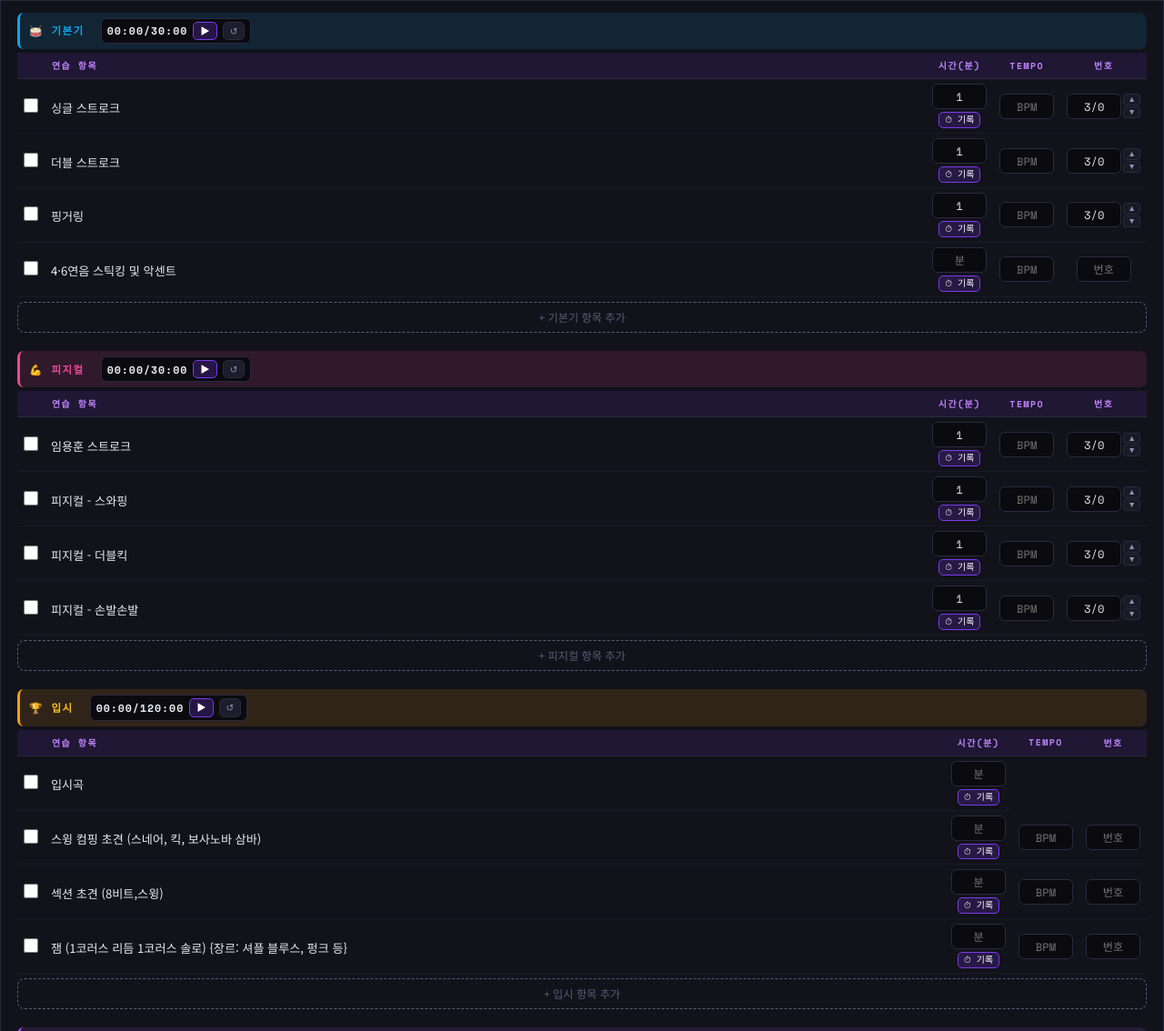
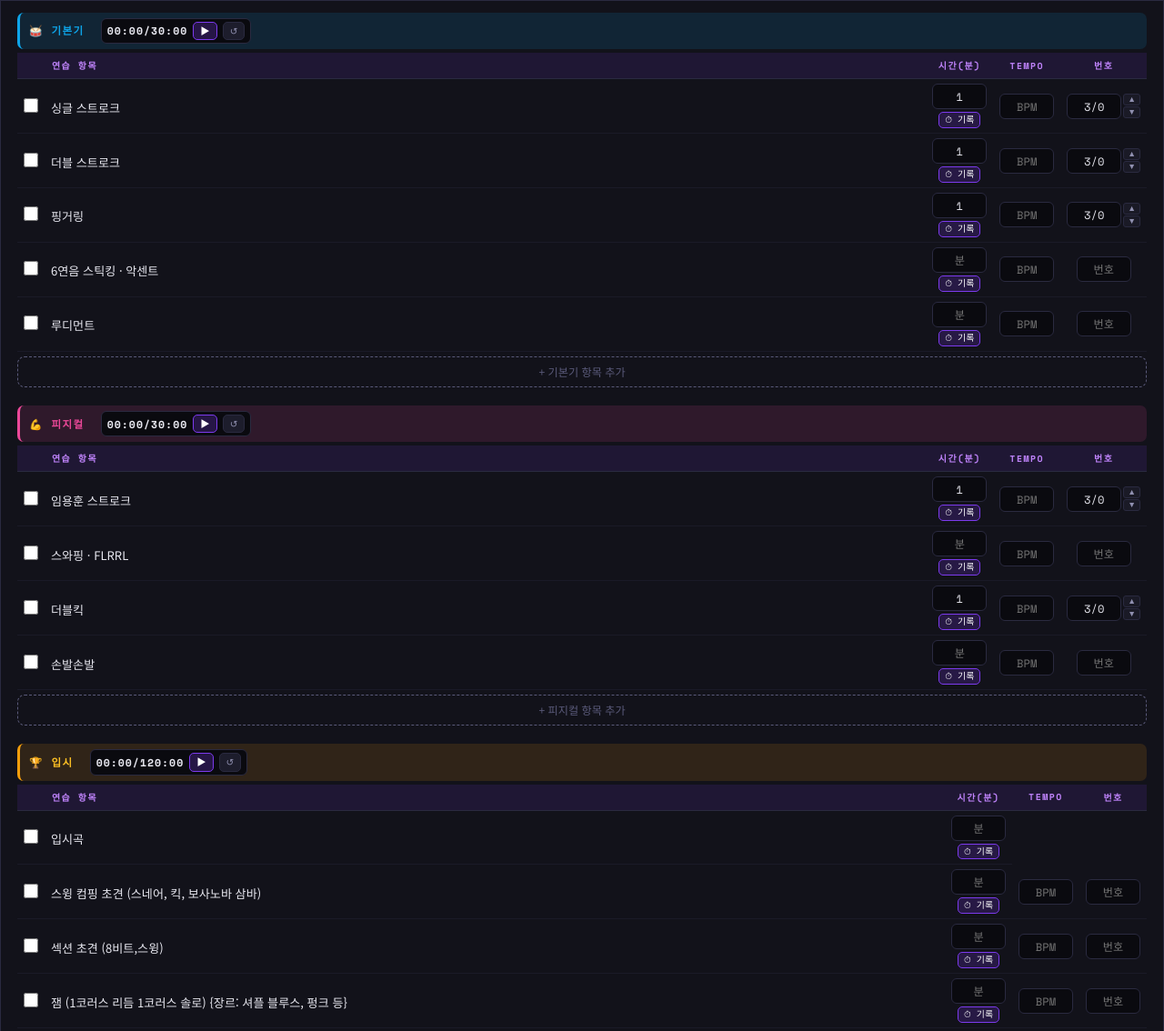
Before and after one commit to vmftm0928/drum-log, a plain HTML site: page index.html in a window 1280 px wide. Shown: the part 1652-2786 px from the top of the page at 91% size. Drawn offline with nearby package versions, Linux system fonts and the light colour scheme.

Commit message:
Update index.html

```diff
--- a/index.html
+++ b/index.html
@@ -482,7 +482,7 @@ ex) 필인 후 타임이 더 안정적이었음" rows="5"></textarea></div>
 </div>
 </div>
 <script>
-const PAD=['싱글 스트로크','더블 스트로크','트리플 스트로크','핑거링','모울러 테크닉','4·6연음 스틱킹 및 악센트','루디먼트'];
+const PAD=['싱글 스트로크','더블 스트로크','트리플 스트로크','핑거링','모울러 테크닉','4연음 스틱킹 · 악센트','6연음 스틱킹 · 악센트','루디먼트'];
 
 const RHY_TREE=[
   {parent:'킥 위치 변경', children:[]},
@@ -1696,6 +1696,66 @@ function loadDayCL(d){
           }
         }catch(e){}
       }
+      // 피지컬 '피지컬 - ' 접두어 삭제(+ 스와핑 → 스와핑 · FLRRL) / 기본기: 월·수·금 '4연음 스틱킹 · 악센트', 화·목·일 '6연음 스틱킹 · 악센트' + 모든 요일 루디먼트 — 요일마다 1회, 최고 BPM 기록 이어받기
+      {
+        const pk2='drum_mig_phy_pad_split_v1_'+d;
+        try{
+          if(!localStorage.getItem(pk2)){
+            localStorage.setItem(pk2,'1');
+            let changed=false; const renames={};
+            o.cl.forEach(x=>{
+              if(x&&x.cat==='phy'&&typeof x.txt==='string'&&x.txt.indexOf('피지컬 - ')===0){
+                const oldT=x.txt; let nt=oldT.slice('피지컬 - '.length); if(nt==='스와핑') nt='스와핑 · FLRRL';
+                x.txt=nt; renames[oldT]=nt; changed=true;
+              }
+              if(x&&x.cat==='pad'&&x.txt==='4·6연음 스틱킹 및 악센트'&&(d===1||d===3||d===6)){
+                renames[x.txt]='6연음 스틱킹 · 악센트'; x.txt='6연음 스틱킹 · 악센트'; changed=true;
+              }
+            });
+            const lastPad=()=>{ let at=-1; o.cl.forEach((x,i)=>{ if(x&&x.cat==='pad') at=i; }); return at; };
+            const addPad=(t)=>{ if(o.cl.some(x=>x&&x.cat==='pad'&&x.txt===t)) return; const at=lastPad(); if(at<0) return; o.cl.splice(at+1,0,{cat:'pad',chk:false,txt:t,mins:'',tempo:'',set:'',pri:false,sub:[],grp:'기본기 깊게',red:false}); changed=true; };
+            if(d===0||d===2||d===4) addPad('4연음 스틱킹 · 악센트');
+            if(d===1||d===3||d===6) addPad('루디먼트');
+            if(changed) localStorage.setItem(getDayCLKey(d),JSON.stringify(o));
+            const bmx=loadBestTempoMap(); let bch=false;
+            Object.keys(renames).forEach(k=>{ if(bmx[k]&&!bmx[renames[k]]){ bmx[renames[k]]=bmx[k]; bch=true; } });
+            if(bch) saveBestTempoMap(bmx);
+          }
+        }catch(e){}
+      }
+      // 장르 '파트 고정 꾸미기' → '하이햇 꾸미기' (하위 항목 없음) — 요일마다 1회, 최고 BPM 기록 이어받기
+      {
+        const hk='drum_mig_fixdecor_to_hihat_v1_'+d;
+        try{
+          if(!localStorage.getItem(hk)){
+            localStorage.setItem(hk,'1');
+            let changed=false;
+            o.cl.forEach(x=>{ if(x&&x.cat==='rhy'&&x.txt==='파트 고정 꾸미기'){ x.txt='하이햇 꾸미기'; x.sub=[]; changed=true; } });
+            if(changed) localStorage.setItem(getDayCLKey(d),JSON.stringify(o));
+            const bmh=loadBestTempoMap();
+            if(bmh['파트 고정 꾸미기']&&!bmh['하이햇 꾸미기']){ bmh['하이햇 꾸미기']=bmh['파트 고정 꾸미기']; saveBestTempoMap(bmh); }
+          }
+        }catch(e){}
+      }
+      // 장르 요일 재배치: 하이햇 꾸미기 월·목 / 브로큰 비트(신규) 화·금 / 6연음 리듬(쉼표 넣기) 수·일 — 저장된 데이터에 요일마다 1회
+      {
+        const rk3='drum_mig_rhy_hat_broken_six_v1_'+d;
+        try{
+          if(!localStorage.getItem(rk3)){
+            localStorage.setItem(rk3,'1');
+            let changed=false;
+            const HAT='하이햇 꾸미기', BRK='브로큰 비트', SIX='6연음 리듬(쉼표 넣기)';
+            const has=t=>o.cl.some(x=>x&&x.cat==='rhy'&&x.txt===t);
+            const drop=t=>{ const n=o.cl.length; o.cl=o.cl.filter(x=>!(x&&x.cat==='rhy'&&x.txt===t)); if(o.cl.length!==n) changed=true; };
+            const addAfter=(t,grp,prefix)=>{ if(has(t)) return; let at=-1; o.cl.forEach((x,i)=>{ if(x&&x.cat==='rhy'&&typeof x.txt==='string'&&x.txt.indexOf(prefix)===0) at=i; }); if(at<0) o.cl.forEach((x,i)=>{ if(x&&x.cat==='rhy') at=i; }); if(at<0) return; o.cl.splice(at+1,0,{cat:'rhy',chk:false,txt:t,mins:'',tempo:'',set:'',pri:false,sub:[],grp:grp,red:false}); changed=true; };
+            if(d===1){ addAfter(BRK,'매일','리듬 카피 응용'); drop(SIX); }
+            if(d===2){ drop(HAT); addAfter(SIX,'깊게','MR 연습'); }
+            if(d===3){ addAfter(HAT,'매일','리듬 카피 응용'); drop(SIX); }
+            if(d===4){ drop(HAT); addAfter(BRK,'매일','리듬 카피 응용'); }
+            if(changed) localStorage.setItem(getDayCLKey(d),JSON.stringify(o));
+          }
+        }catch(e){}
+      }
       // 기타 연습(남은 시간에 할 것들): 폴리리듬 · 메트릭 모듈레이션 · 리니어 리듬 — 요일마다 1회만 추가
       if([0,1,2,3,4,6].includes(d)){
         const mk='drum_mig_misc2_v1_'+d;
@@ -1792,13 +1852,14 @@ const MON_DEFAULT=[
   {cat:"pad",txt:"더블 스트로크",chk:false,mins:'',tempo:'',set:'',grp:"기본기 매일"},
   {cat:"pad",txt:"트리플 스트로크",chk:false,mins:'',tempo:'',set:'',grp:"기본기 깊게"},
   {cat:"pad",txt:"루디먼트",chk:false,mins:'',tempo:'',set:'',grp:"기본기 깊게"},
-  {cat:"phy",txt:"피지컬 - 모울러 테크닉",chk:false,mins:'',tempo:'',set:'',grp:"피지컬 매일"},
-  {cat:"phy",txt:"피지컬 - RLK 다운업",chk:false,mins:'',tempo:'',set:'',grp:"피지컬 매일"},
-  {cat:"phy",txt:"피지컬 - FLR · FRRL",chk:false,mins:'',tempo:'',set:'',grp:"피지컬 매일"},
-  {cat:"phy",txt:"피지컬 - 손발손발",chk:false,mins:'',tempo:'',set:'',grp:"피지컬 매일"},
+  {cat:"pad",txt:"4연음 스틱킹 · 악센트",chk:false,mins:'',tempo:'',set:'',grp:"기본기 깊게"},
+  {cat:"phy",txt:"모울러 테크닉",chk:false,mins:'',tempo:'',set:'',grp:"피지컬 매일"},
+  {cat:"phy",txt:"RLK 다운업",chk:false,mins:'',tempo:'',set:'',grp:"피지컬 매일"},
+  {cat:"phy",txt:"FLR · FRRL",chk:false,mins:'',tempo:'',set:'',grp:"피지컬 매일"},
+  {cat:"phy",txt:"손발손발",chk:false,mins:'',tempo:'',set:'',grp:"피지컬 매일"},
   {cat:"rhy",txt:"리듬 카피 사용",chk:false,mins:'',tempo:'',set:'',grp:"매일"},
   {cat:"rhy",txt:"리듬 카피 응용",chk:false,mins:'',tempo:'',set:'',grp:"매일"},
-  {cat:"rhy",txt:"파트 고정 꾸미기",chk:false,mins:'',tempo:'',set:'',grp:"매일"},
+  {cat:"rhy",txt:"하이햇 꾸미기",chk:false,mins:'',tempo:'',set:'',grp:"매일"},
   {cat:"rhy",txt:"MR 연습 - Ballad · POP",chk:false,mins:'',tempo:'',set:'',grp:"깊게"},
   {cat:"rhy",txt:"메트로놈 변형 연습(1마디~4마디 키고 끄기, n박으로 생각하기) + (필)",chk:false,mins:'',tempo:'',set:'',grp:"매일"},
   {cat:"rhy",txt:"노래 연구후 연주하기 (멜로디 표현, 송폼 분석 다이나믹 분석 및 섹션 포인트 적기)",chk:false,mins:'',tempo:'',set:'',grp:"매일"},
@@ -1828,15 +1889,16 @@ const TUE_DEFAULT=[
   {cat:"pad",txt:"싱글 스트로크",chk:false,mins:'',tempo:'',set:'',grp:"기본기 매일"},
   {cat:"pad",txt:"더블 스트로크",chk:false,mins:'',tempo:'',set:'',grp:"기본기 매일"},
   {cat:"pad",txt:"핑거링",chk:false,mins:'',tempo:'',set:'',grp:"기본기 깊게"},
-  {cat:"pad",txt:"4·6연음 스틱킹 및 악센트",chk:false,mins:'',tempo:'',set:'',grp:"기본기 깊게"},
+  {cat:"pad",txt:"6연음 스틱킹 · 악센트",chk:false,mins:'',tempo:'',set:'',grp:"기본기 깊게"},
+  {cat:"pad",txt:"루디먼트",chk:false,mins:'',tempo:'',set:'',grp:"기본기 깊게"},
   {cat:"phy",txt:"임용훈 스트로크",chk:false,mins:'',tempo:'',set:'',grp:"피지컬 매일"},
-  {cat:"phy",txt:"피지컬 - 스와핑",chk:false,mins:'',tempo:'',set:'',grp:"피지컬 매일"},
-  {cat:"phy",txt:"피지컬 - 더블킥",chk:false,mins:'',tempo:'',set:'',grp:"피지컬 매일"},
-  {cat:"phy",txt:"피지컬 - 손발손발",chk:false,mins:'',tempo:'',set:'',grp:"피지컬 매일"},
+  {cat:"phy",txt:"스와핑 · FLRRL",chk:false,mins:'',tempo:'',set:'',grp:"피지컬 매일"},
+  {cat:"phy",txt:"더블킥",chk:false,mins:'',tempo:'',set:'',grp:"피지컬 매일"},
+  {cat:"phy",txt:"손발손발",chk:false,mins:'',tempo:'',set:'',grp:"피지컬 매일"},
   {cat:"rhy",txt:"리듬 카피 사용",chk:false,mins:'',tempo:'',set:'',grp:"매일"},
   {cat:"rhy",txt:"리듬 카피 응용",chk:false,mins:'',tempo:'',set:'',grp:"매일"},
+  {cat:"rhy",txt:"브로큰 비트",chk:false,mins:'',tempo:'',set:'',grp:"매일"},
   {cat:"rhy",txt:"MR 연습 - Hip Hop · Jazz Hip Hop · R&B · Neo Soul",chk:false,mins:'',tempo:'',set:'',grp:"깊게"},
-  {cat:"rhy",txt:"6연음 리듬(쉼표 넣기)",chk:false,mins:'',tempo:'',set:'',grp:"깊게"},
   {cat:"rhy",txt:"메트로놈 변형 연습(1마디~4마디 키고 끄기, n박으로 생각하기) + (필)",chk:false,mins:'',tempo:'',set:'',grp:"매일"},
   {cat:"rhy",txt:"솔로 빌드업 연습 (빌드업, 선그리고 다이나믹 표현, 리듬부터 솔로)",chk:false,mins:'',tempo:'',set:'',grp:"매일"},
   {cat:"rhy",txt:"노래 연구후 연주하기 (멜로디 표현, 송폼 분석 다이나믹 분석 및 섹션 포인트 적기)",chk:false,mins:'',tempo:'',set:'',grp:"매일"},
@@ -1866,14 +1928,15 @@ const WED_DEFAULT=[
   {cat:"pad",txt:"더블 스트로크",chk:false,mins:'',tempo:'',set:'',grp:"기본기 매일"},
   {cat:"pad",txt:"트리플 스트로크",chk:false,mins:'',tempo:'',set:'',grp:"기본기 깊게"},
   {cat:"pad",txt:"루디먼트",chk:false,mins:'',tempo:'',set:'',grp:"기본기 깊게"},
-  {cat:"phy",txt:"피지컬 - 모울러 테크닉",chk:false,mins:'',tempo:'',set:'',grp:"피지컬 매일"},
-  {cat:"phy",txt:"피지컬 - RLK 다운업",chk:false,mins:'',tempo:'',set:'',grp:"피지컬 매일"},
-  {cat:"phy",txt:"피지컬 - FLR · FRRL",chk:false,mins:'',tempo:'',set:'',grp:"피지컬 매일"},
-  {cat:"phy",txt:"피지컬 - 손발손발",chk:false,mins:'',tempo:'',set:'',grp:"피지컬 매일"},
+  {cat:"pad",txt:"4연음 스틱킹 · 악센트",chk:false,mins:'',tempo:'',set:'',grp:"기본기 깊게"},
+  {cat:"phy",txt:"모울러 테크닉",chk:false,mins:'',tempo:'',set:'',grp:"피지컬 매일"},
+  {cat:"phy",txt:"RLK 다운업",chk:false,mins:'',tempo:'',set:'',grp:"피지컬 매일"},
+  {cat:"phy",txt:"FLR · FRRL",chk:false,mins:'',tempo:'',set:'',grp:"피지컬 매일"},
+  {cat:"phy",txt:"손발손발",chk:false,mins:'',tempo:'',set:'',grp:"피지컬 매일"},
   {cat:"rhy",txt:"리듬 카피 사용",chk:false,mins:'',tempo:'',set:'',grp:"매일"},
   {cat:"rhy",txt:"리듬 카피 응용",chk:false,mins:'',tempo:'',set:'',grp:"매일"},
-  {cat:"rhy",txt:"파트 고정 꾸미기",chk:false,mins:'',tempo:'',set:'',grp:"매일"},
   {cat:"rhy",txt:"MR 연습 - Funk · Gospel",chk:false,mins:'',tempo:'',set:'',grp:"깊게"},
+  {cat:"rhy",txt:"6연음 리듬(쉼표 넣기)",chk:false,mins:'',tempo:'',set:'',grp:"깊게"},
   {cat:"rhy",txt:"메트로놈 변형 연습(1마디~4마디 키고 끄기, n박으로 생각하기) + (필)",chk:false,mins:'',tempo:'',set:'',grp:"매일"},
   {cat:"rhy",txt:"솔로 빌드업 연습 (빌드업, 선그리고 다이나믹 표현, 리듬부터 솔로)",chk:false,mins:'',tempo:'',set:'',grp:"매일"},
   {cat:"rhy",txt:"노래 연구후 연주하기 (멜로디 표현, 송폼 분석 다이나믹 분석 및 섹션 포인트 적기)",chk:false,mins:'',tempo:'',set:'',grp:"매일"},
@@ -1902,15 +1965,16 @@ const THU_DEFAULT=[
   {cat:"pad",txt:"싱글 스트로크",chk:false,mins:'',tempo:'',set:'',grp:"기본기 매일"},
   {cat:"pad",txt:"더블 스트로크",chk:false,mins:'',tempo:'',set:'',grp:"기본기 매일"},
   {cat:"pad",txt:"핑거링",chk:false,mins:'',tempo:'',set:'',grp:"기본기 깊게"},
-  {cat:"pad",txt:"4·6연음 스틱킹 및 악센트",chk:false,mins:'',tempo:'',set:'',grp:"기본기 깊게"},
+  {cat:"pad",txt:"6연음 스틱킹 · 악센트",chk:false,mins:'',tempo:'',set:'',grp:"기본기 깊게"},
+  {cat:"pad",txt:"루디먼트",chk:false,mins:'',tempo:'',set:'',grp:"기본기 깊게"},
   {cat:"phy",txt:"임용훈 스트로크",chk:false,mins:'',tempo:'',set:'',grp:"피지컬 매일"},
-  {cat:"phy",txt:"피지컬 - 스와핑",chk:false,mins:'',tempo:'',set:'',grp:"피지컬 매일"},
-  {cat:"phy",txt:"피지컬 - 더블킥",chk:false,mins:'',tempo:'',set:'',grp:"피지컬 매일"},
-  {cat:"phy",txt:"피지컬 - 손발손발",chk:false,mins:'',tempo:'',set:'',grp:"피지컬 매일"},
+  {cat:"phy",txt:"스와핑 · FLRRL",chk:false,mins:'',tempo:'',set:'',grp:"피지컬 매일"},
+  {cat:"phy",txt:"더블킥",chk:false,mins:'',tempo:'',set:'',grp:"피지컬 매일"},
+  {cat:"phy",txt:"손발손발",chk:false,mins:'',tempo:'',set:'',grp:"피지컬 매일"},
   {cat:"rhy",txt:"리듬 카피 사용",chk:false,mins:'',tempo:'',set:'',grp:"매일"},
   {cat:"rhy",txt:"리듬 카피 응용",chk:false,mins:'',tempo:'',set:'',grp:"매일"},
+  {cat:"rhy",txt:"하이햇 꾸미기",chk:false,mins:'',tempo:'',set:'',grp:"매일"},
   {cat:"rhy",txt:"MR 연습 - Jazz · Fusion Jazz",chk:false,mins:'',tempo:'',set:'',grp:"깊게"},
-  {cat:"rhy",txt:"6연음 리듬(쉼표 넣기)",chk:false,mins:'',tempo:'',set:'',grp:"깊게"},
   {cat:"rhy",txt:"메트로놈 변형 연습(1마디~4마디 키고 끄기, n박으로 생각하기) + (필)",chk:false,mins:'',tempo:'',set:'',grp:"매일"},
   {cat:"rhy",txt:"솔로 빌드업 연습 (빌드업, 선그리고 다이나믹 표현, 리듬부터 솔로)",chk:false,mins:'',tempo:'',set:'',grp:"매일"},
   {cat:"rhy",txt:"노래 연구후 연주하기 (멜로디 표현, 송폼 분석 다이나믹 분석 및 섹션 포인트 적기)",chk:false,mins:'',tempo:'',set:'',grp:"매일"},
@@ -1940,13 +2004,14 @@ const FRI_DEFAULT=[
   {cat:"pad",txt:"더블 스트로크",chk:false,mins:'',tempo:'',set:'',grp:"기본기 매일"},
   {cat:"pad",txt:"트리플 스트로크",chk:false,mins:'',tempo:'',set:'',grp:"기본기 깊게"},
   {cat:"pad",txt:"루디먼트",chk:false,mins:'',tempo:'',set:'',grp:"기본기 깊게"},
-  {cat:"phy",txt:"피지컬 - 모울러 테크닉",chk:false,mins:'',tempo:'',set:'',grp:"피지컬 매일"},
-  {cat:"phy",txt:"피지컬 - RLK 다운업",chk:false,mins:'',tempo:'',set:'',grp:"피지컬 매일"},
-  {cat:"phy",txt:"피지컬 - FLR · FRRL",chk:false,mins:'',tempo:'',set:'',grp:"피지컬 매일"},
-  {cat:"phy",txt:"피지컬 - 손발손발",chk:false,mins:'',tempo:'',set:'',grp:"피지컬 매일"},
+  {cat:"pad",txt:"4연음 스틱킹 · 악센트",chk:false,mins:'',tempo:'',set:'',grp:"기본기 깊게"},
+  {cat:"phy",txt:"모울러 테크닉",chk:false,mins:'',tempo:'',set:'',grp:"피지컬 매일"},
+  {cat:"phy",txt:"RLK 다운업",chk:false,mins:'',tempo:'',set:'',grp:"피지컬 매일"},
+  {cat:"phy",txt:"FLR · FRRL",chk:false,mins:'',tempo:'',set:'',grp:"피지컬 매일"},
+  {cat:"phy",txt:"손발손발",chk:false,mins:'',tempo:'',set:'',grp:"피지컬 매일"},
   {cat:"rhy",txt:"리듬 카피 사용",chk:false,mins:'',tempo:'',set:'',grp:"매일"},
   {cat:"rhy",txt:"리듬 카피 응용",chk:false,mins:'',tempo:'',set:'',grp:"매일"},
-  {cat:"rhy",txt:"파트 고정 꾸미기",chk:false,mins:'',tempo:'',set:'',grp:"매일"},
+  {cat:"rhy",txt:"브로큰 비트",chk:false,mins:'',tempo:'',set:'',grp:"매일"},
   {cat:"rhy",txt:"MR 연습 - Bossa Nova · Samba · Latin",chk:false,mins:'',tempo:'',set:'',grp:"깊게"},
   {cat:"rhy",txt:"메트로놈 변형 연습(1마디~4마디 키고 끄기, n박으로 생각하기) + (필)",chk:false,mins:'',tempo:'',set:'',grp:"매일"},
   {cat:"rhy",txt:"솔로 빌드업 연습 (빌드업, 선그리고 다이나믹 표현, 리듬부터 솔로)",chk:false,mins:'',tempo:'',set:'',grp:"매일"},
@@ -1978,11 +2043,12 @@ const SUN_DEFAULT=[
   {cat:"pad",txt:"싱글 스트로크",chk:false,mins:'',tempo:'',set:'',grp:"기본기 매일"},
   {cat:"pad",txt:"더블 스트로크",chk:false,mins:'',tempo:'',set:'',grp:"기본기 매일"},
   {cat:"pad",txt:"핑거링",chk:false,mins:'',tempo:'',set:'',grp:"기본기 깊게"},
-  {cat:"pad",txt:"4·6연음 스틱킹 및 악센트",chk:false,mins:'',tempo:'',set:'',grp:"기본기 깊게"},
+  {cat:"pad",txt:"6연음 스틱킹 · 악센트",chk:false,mins:'',tempo:'',set:'',grp:"기본기 깊게"},
+  {cat:"pad",txt:"루디먼트",chk:false,mins:'',tempo:'',set:'',grp:"기본기 깊게"},
   {cat:"phy",txt:"임용훈 스트로크",chk:false,mins:'',tempo:'',set:'',grp:"피지컬 매일"},
-  {cat:"phy",txt:"피지컬 - 스와핑",chk:false,mins:'',tempo:'',set:'',grp:"피지컬 매일"},
-  {cat:"phy",txt:"피지컬 - 더블킥",chk:false,mins:'',tempo:'',set:'',grp:"피지컬 매일"},
-  {cat:"phy",txt:"피지컬 - 손발손발",chk:false,mins:'',tempo:'',set:'',grp:"피지컬 매일"},
+  {cat:"phy",txt:"스와핑 · FLRRL",chk:false,mins:'',tempo:'',set:'',grp:"피지컬 매일"},
+  {cat:"phy",txt:"더블킥",chk:false,mins:'',tempo:'',set:'',grp:"피지컬 매일"},
+  {cat:"phy",txt:"손발손발",chk:false,mins:'',tempo:'',set:'',grp:"피지컬 매일"},
   {cat:"rhy",txt:"리듬 카피 사용",chk:false,mins:'',tempo:'',set:'',grp:"매일"},
   {cat:"rhy",txt:"리듬 카피 응용",chk:false,mins:'',tempo:'',set:'',grp:"매일"},
   {cat:"rhy",txt:"MR 연습 - Shuffle · Blues · Jungle",chk:false,mins:'',tempo:'',set:'',grp:"깊게"},
```
